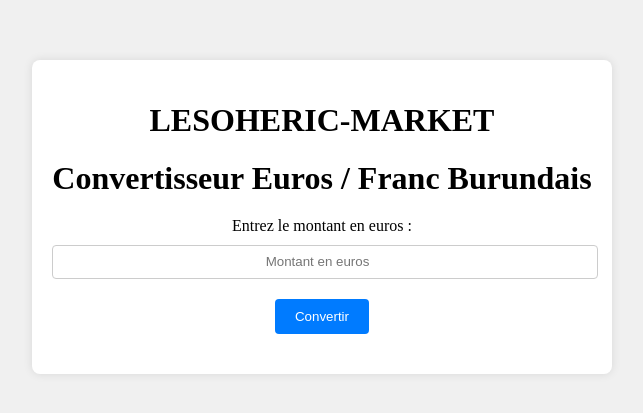
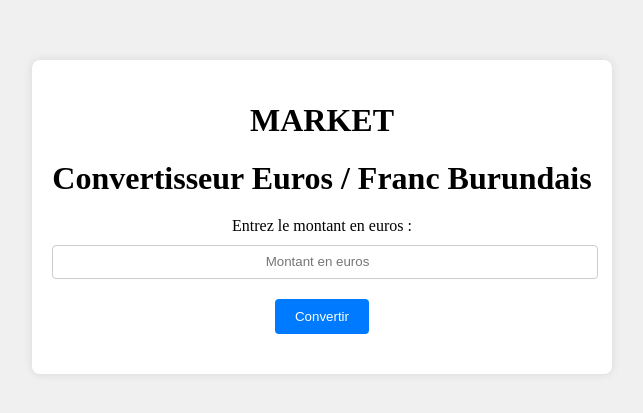
Before and after one commit to lesoheric/conversion, a plain HTML site: page index.html in a window 1280 px wide. Shown: the part 191-604 px from the top of the page, without its empty margins (318-961 px from the left). Drawn offline with Linux system fonts and the light colour scheme.

Commit message:
update index.html

```diff
--- a/index.html
+++ b/index.html
@@ -8,7 +8,7 @@
 </head>
 <body>
     <div class="container">
-        <h1>LESOHERIC-MARKET</h1>
+        <h1>MARKET</h1>
         <h1>Convertisseur Euros / Franc Burundais</h1>
         <label for="euroInput">Entrez le montant en euros :</label>
         <input type="number" id="euroInput" placeholder="Montant en euros">
```
